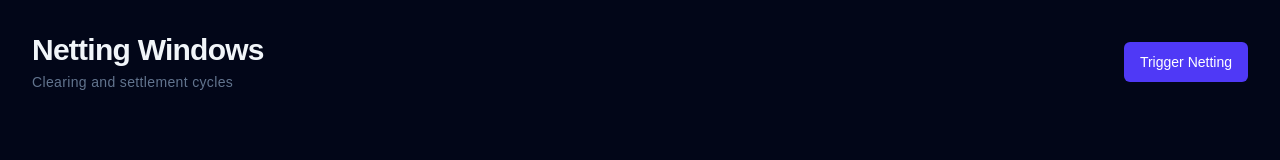
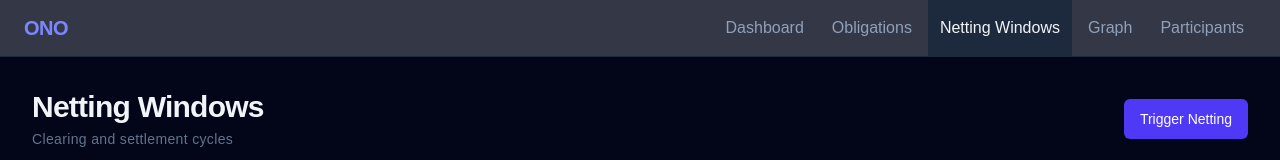
Before and after one commit to vridhib/obligation-net-optimizer, a Next.js app in the folder frontend/: page /netting-windows in a window 1280 px wide. Shown: the top 160 px of the page. Built offline with nearby package versions, Linux system fonts and the light colour scheme; no server answers.

Commit message:
feat: add global navigation bar
- Add sticky NavBar component with active route highlighting.
- Include links to Dashboard, Obligations, Netting Windows, Obligation Graph, and Participants pages.
- Wrap root layout with NavBar for consistent navigation across pages.

```diff
--- a/frontend/src/app/layout.tsx
+++ b/frontend/src/app/layout.tsx
@@ -2,20 +2,22 @@ import type { Metadata } from "next";
 import { Geist, Geist_Mono } from "next/font/google";
 import "./globals.css";
 import { Providers } from "./providers";
+import { NavBar } from "@/components/layout/NavBar";
+
 
 const geistSans = Geist({
   variable: "--font-geist-sans",
-  subsets: ["latin"],
+  subsets: ["latin"]
 });
 
 const geistMono = Geist_Mono({
   variable: "--font-geist-mono",
-  subsets: ["latin"],
+  subsets: ["latin"]
 });
 
 export const metadata: Metadata = {
-  title: "Create Next App",
-  description: "Generated by create next app",
+  title: "Obligation Net Optimizer",
+  description: "Netting dashboard for financial obligations"
 };
 
 export default function RootLayout({ children }: LayoutProps<"/">) {
@@ -25,7 +27,10 @@ export default function RootLayout({ children }: LayoutProps<"/">) {
       className={`${geistSans.variable} ${geistMono.variable} h-full antialiased`}
     >
       <body className="min-h-full flex flex-col">
-        <Providers>{children}</Providers>
+        <Providers>
+          <NavBar />
+          {children}
+        </Providers>
       </body>
     </html>
   );
--- /dev/null
+++ b/frontend/src/components/layout/NavBar.tsx
@@ -0,0 +1,54 @@
+"use client";
+import Link from "next/link";
+import { usePathname } from "next/navigation";
+import { cn } from "@/lib/utils";
+
+
+const navItems = [
+  { href: "/", label: "Dashboard" },
+  { href: "/obligations", label: "Obligations" },
+  { href: "/netting-windows", label: "Netting Windows" },
+  { href: "/obligation-graph", label: "Graph" },
+  { href: "/participants", label: "Participants" }
+];
+
+export function NavBar() {
+  const pathname = usePathname();
+
+  return (
+    <nav className="sticky top-0 z-40 border-b border-slate-800 bg-slate-950/80 backdrop-blur">
+      <div className="flex h-14 items-center justify-between px-6">
+        <Link href="/" className="flex items-center gap-2">
+          <span className="text-xl font-semibold tracking-tight text-indigo-400">
+            ONO
+          </span>
+        </Link>
+
+        <ul className="flex h-full items-center gap-1">
+          {navItems.map((item) => {
+            const isActive =
+              item.href === "/"
+                ? pathname === "/"
+                : pathname.startsWith(item.href);
+
+            return (
+              <li key={item.href} className="h-full">
+                <Link
+                  href={item.href}
+                  className={cn(
+                    "flex h-full items-center px-3 py-2 font-medium transition-colors",
+                    isActive
+                      ? "bg-slate-800 text-slate-100"
+                      : "text-slate-400 hover:bg-slate-800/60 hover:text-slate-200"
+                  )}
+                >
+                  {item.label}
+                </Link>
+              </li>
+            );
+          })}
+        </ul>
+      </div>
+    </nav>
+  );
+}
```
